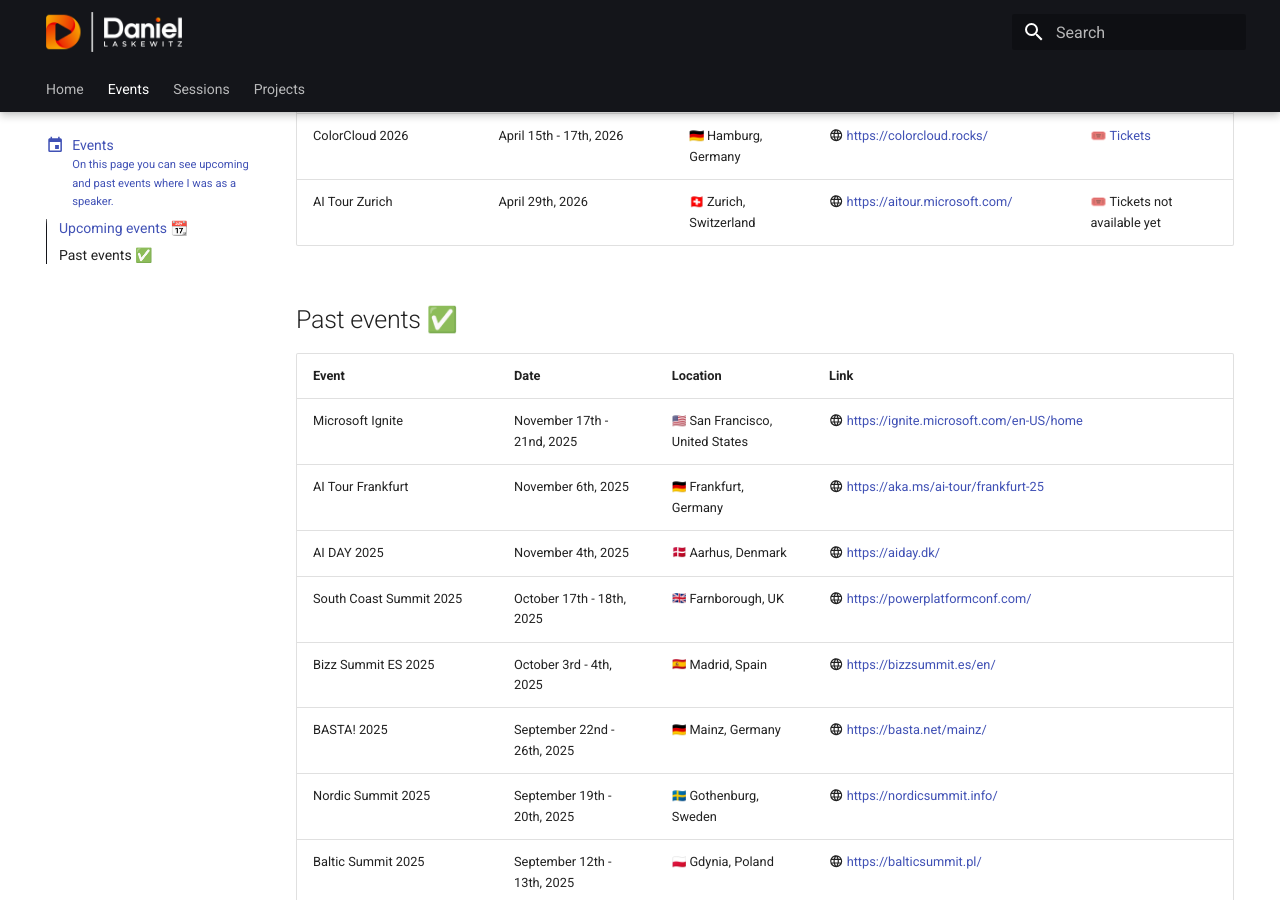
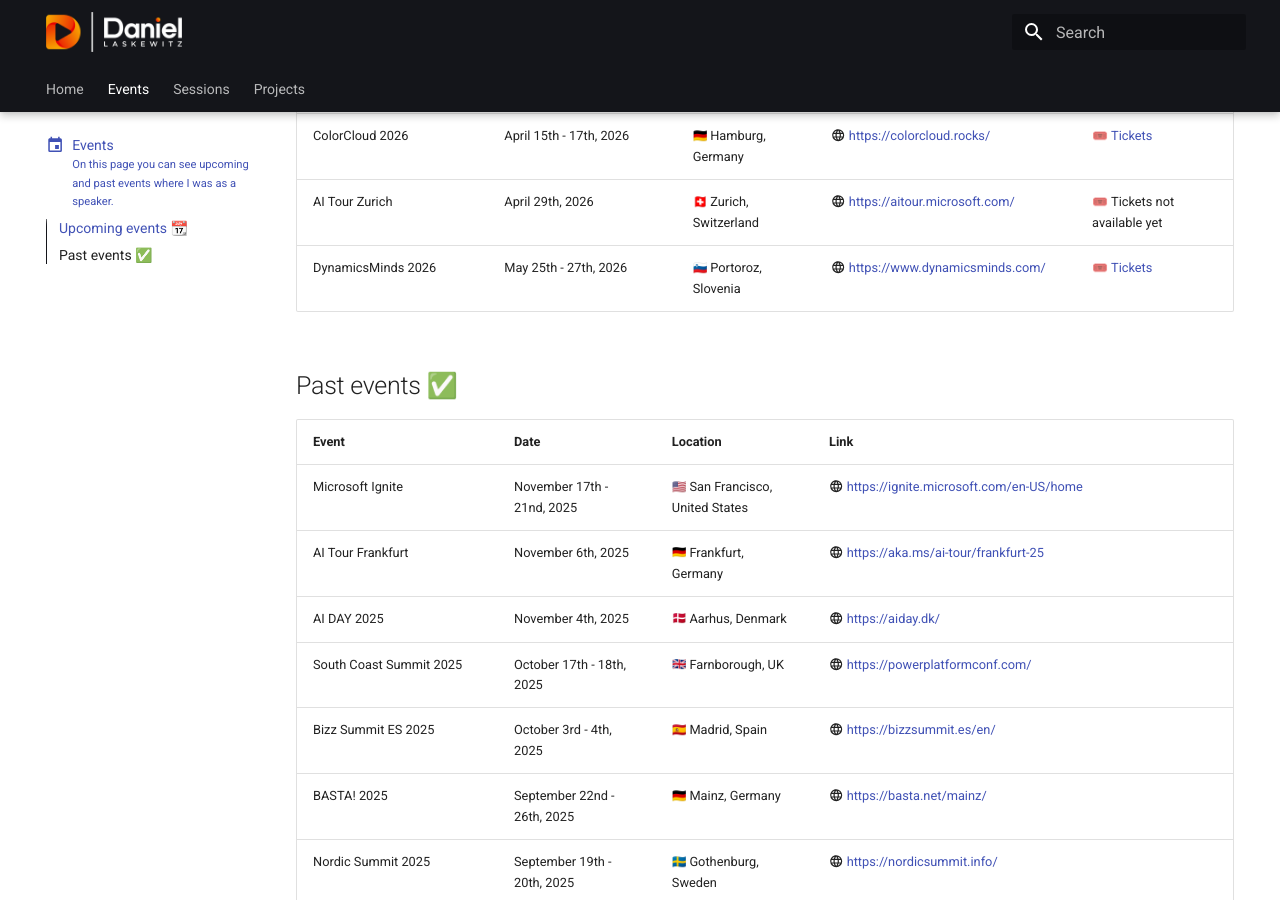
Before and after one commit to Laskewitz/laskewitz.github.io, an MkDocs documentation site: the page built from docs/events.md, in a window 1280 px wide and 900 px high, scrolled down 536 px. Built offline with MkDocs 1.6.1 and Material for MkDocs 9.7.7, drawn with Linux system fonts in a browser that asks for light colours; emoji names are drawn with the system emoji font.

Commit message:
Added DynamicsMinds 2026

```diff
--- a/docs/events.md
+++ b/docs/events.md
@@ -22,6 +22,7 @@
 | Adriatics Tech Summit 2026 | March 30th - April 1st, 2026 | :ba: Sarajevo, Bosnia | :material-web: [https://adriaticstechsummit.com/](https://adriaticstechsummit.com/) | 🎟️ [Tickets](https://adriaticstechsummit.com/en/tickets) |
 | ColorCloud 2026 | April 15th - 17th, 2026 | :de: Hamburg, Germany | :material-web: [https://colorcloud.rocks/](https://colorcloud.rocks/) | 🎟️ [Tickets](https://colorcloud.rocks/tickets/) |
 | AI Tour Zurich | April 29th, 2026 | :ch: Zurich, Switzerland | :material-web: [https://aitour.microsoft.com/](https://aitour.microsoft.com/) | 🎟️ Tickets not available yet |
+| DynamicsMinds 2026 | May 25th - 27th, 2026 | :si: Portoroz, Slovenia | :material-web: [https://www.dynamicsminds.com/](https://www.dynamicsminds.com/) | 🎟️ [Tickets](https://www.dynamicsminds.com/register/#buy-tickets) |
 <!-- | Name | Date | :nl: | :material-web: [website](website) | 🎟️ [Tickets]() | -->
 
 ## Past events ✅
```
